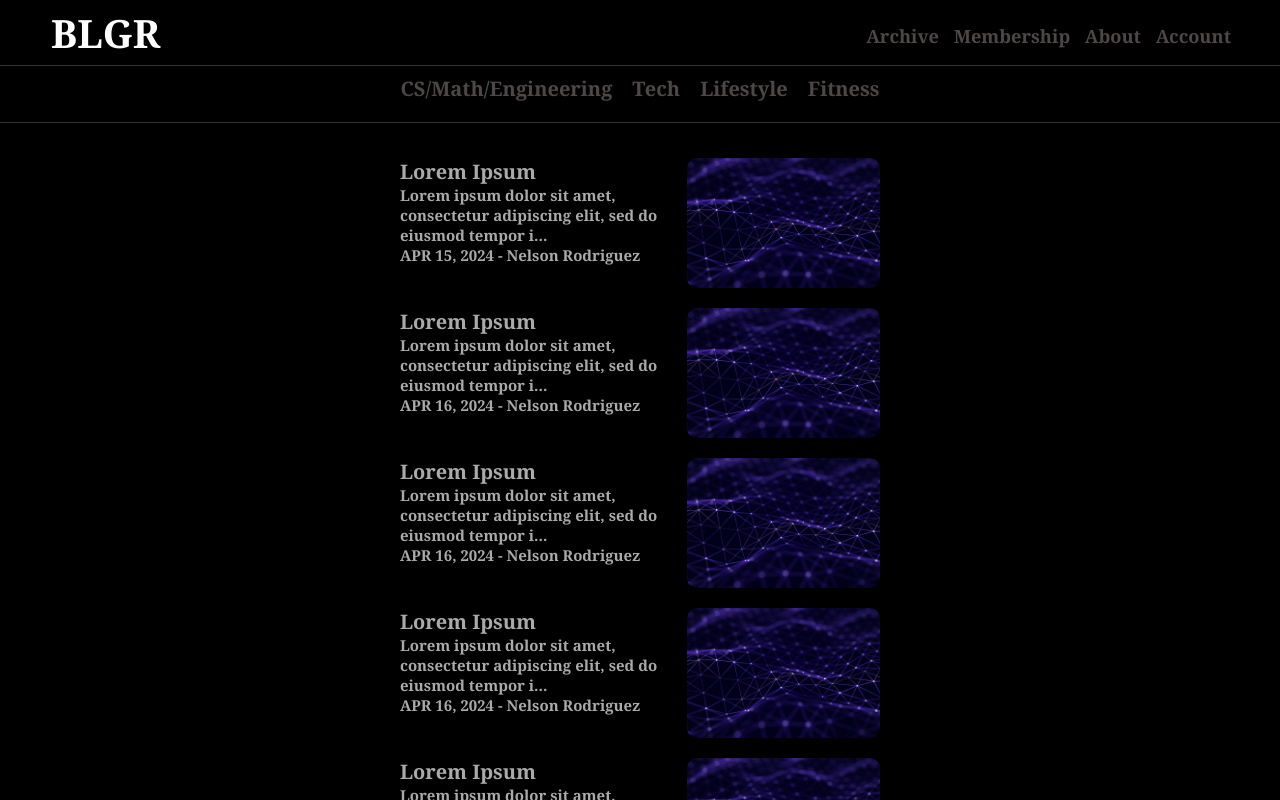
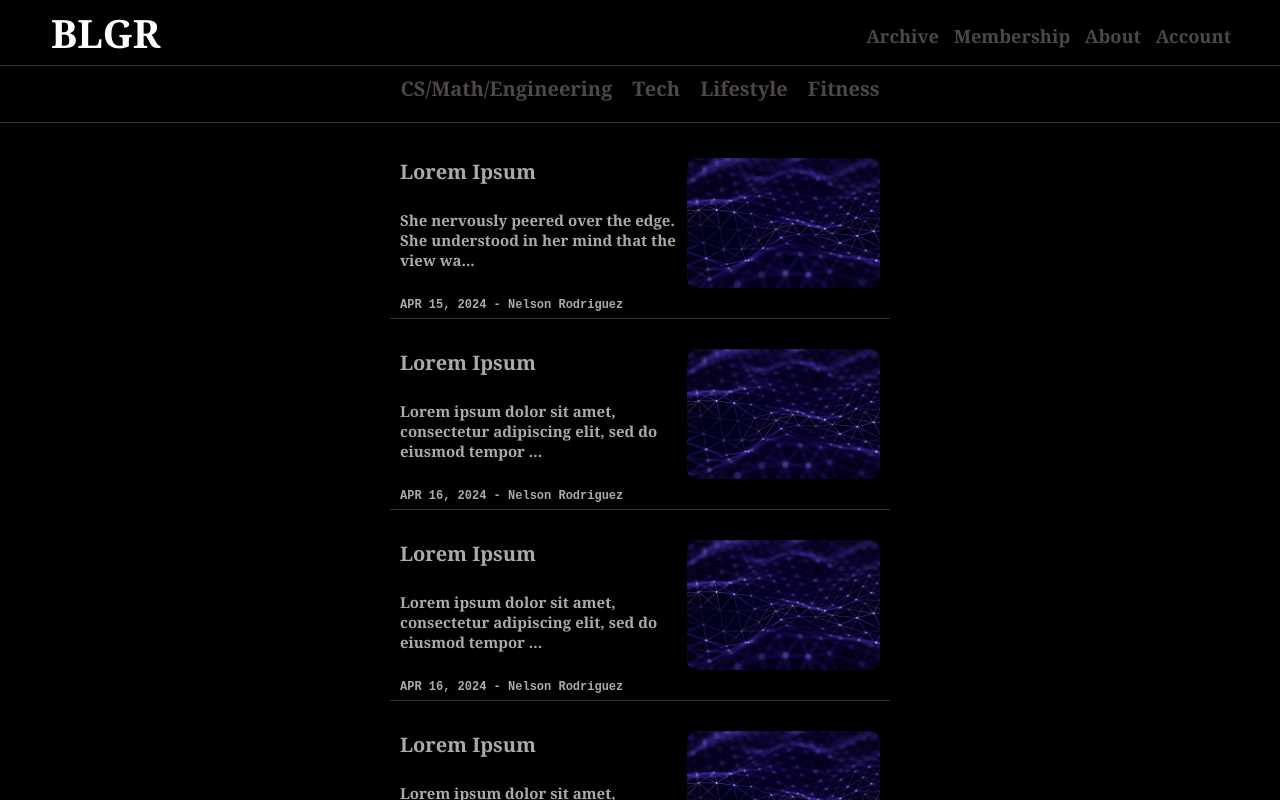
Before and after one commit to Yugenero/Nexus, a React (Create React App) app: page /archive in a window 1280 px wide. Shown: the top 800 px of the page. Built offline with nearby package versions, Linux system fonts and the light colour scheme.

Commit message:
CSS changes

```diff
--- a/package.json
+++ b/package.json
@@ -3,6 +3,7 @@
   "version": "0.1.0",
   "private": true,
   "dependencies": {
+    "@material-ui/core": "^4.12.4",
     "@testing-library/jest-dom": "^5.17.0",
     "@testing-library/react": "^11.2.7",
     "@testing-library/user-event": "^13.5.0",
--- a/src/App.js
+++ b/src/App.js
@@ -3,6 +3,8 @@ import Register from './pages/register.js';
 import Home from './pages/home.js';
 import Archive from './pages/archive.js';
 import About from './pages/about.js';
+import BlogPostList from './pages/components/blogPostList.js';
+import BlogPost from './pages/components/blogPost.js';
 import { BrowserRouter as Router, Route, Routes } from 'react-router-dom';
 
 function App() {
@@ -16,6 +18,8 @@ function App() {
             <Route path="/register" element={<Register />} />
             <Route path="/archive" element={<Archive />} />
             <Route path="/about" element={<About />} />
+            <Route path="/" exact component={BlogPostList} />
+            <Route path="/blog/:id" component={BlogPost} />
           </Routes>
         <body className="App-body">
 
--- a/src/pages/components/blogPostData.js
+++ b/src/pages/components/blogPostData.js
@@ -12,7 +12,7 @@ const posts = [
 		author: "Nelson Rodriguez",
 		date: "APR 15, 2024",
 		excerpt: "Lorem ipsum dolor sit amet...",
-		body: "Lorem ipsum dolor sit amet, consectetur adipiscing elit, sed do eiusmod tempor incididunt ut labore et dolore magna aliqua. Ut enim ad minim veniam, quis nostrud exercitation ullamco laboris nisi ut aliquip ex ea commodo consequat. Duis aute irure dolor in reprehenderit in voluptate velit esse cillum dolore eu fugiat nulla pariatur. Excepteur sint occaecat cupidatat non proident, sunt in culpa qui officia deserunt mollit anim id est laborum.",
+		body: "She nervously peered over the edge. She understood in her mind that the view was supposed to be beautiful, but all she felt was fear. There had always been something about heights that disturbed her, and now she could feel the full force of this unease. She reluctantly crept a little closer with the encouragement of her friends as the fear continued to build. She couldn't help but feel that something horrible was about to happen.",
 	},
 	{
 		id: 2,
@@ -25,7 +25,7 @@ const posts = [
 		body: "Lorem ipsum dolor sit amet, consectetur adipiscing elit, sed do eiusmod tempor incididunt ut labore et dolore magna aliqua. Ut enim ad minim veniam, quis nostrud exercitation ullamco laboris nisi ut aliquip ex ea commodo consequat. Duis aute irure dolor in reprehenderit in voluptate velit esse cillum dolore eu fugiat nulla pariatur. Excepteur sint occaecat cupidatat non proident, sunt in culpa qui officia deserunt mollit anim id est laborum.",
 	},
 	{
-		id: 2,
+		id: 3,
 		imgUrl: "/images/CS_flow.jpeg",
 		category: "CS/Math/Engineering",
 		title: "Lorem Ipsum",
@@ -35,7 +35,7 @@ const posts = [
 		body: "Lorem ipsum dolor sit amet, consectetur adipiscing elit, sed do eiusmod tempor incididunt ut labore et dolore magna aliqua. Ut enim ad minim veniam, quis nostrud exercitation ullamco laboris nisi ut aliquip ex ea commodo consequat. Duis aute irure dolor in reprehenderit in voluptate velit esse cillum dolore eu fugiat nulla pariatur. Excepteur sint occaecat cupidatat non proident, sunt in culpa qui officia deserunt mollit anim id est laborum.",
 	},
 	{
-		id: 2,
+		id: 4,
 		imgUrl: "/images/CS_flow.jpeg",
 		category: "CS/Math/Engineering",
 		title: "Lorem Ipsum",
@@ -45,7 +45,7 @@ const posts = [
 		body: "Lorem ipsum dolor sit amet, consectetur adipiscing elit, sed do eiusmod tempor incididunt ut labore et dolore magna aliqua. Ut enim ad minim veniam, quis nostrud exercitation ullamco laboris nisi ut aliquip ex ea commodo consequat. Duis aute irure dolor in reprehenderit in voluptate velit esse cillum dolore eu fugiat nulla pariatur. Excepteur sint occaecat cupidatat non proident, sunt in culpa qui officia deserunt mollit anim id est laborum.",
 	},
 	{
-		id: 2,
+		id: 5,
 		imgUrl: "/images/CS_flow.jpeg",
 		category: "CS/Math/Engineering",
 		title: "Lorem Ipsum",
@@ -55,7 +55,7 @@ const posts = [
 		body: "Lorem ipsum dolor sit amet, consectetur adipiscing elit, sed do eiusmod tempor incididunt ut labore et dolore magna aliqua. Ut enim ad minim veniam, quis nostrud exercitation ullamco laboris nisi ut aliquip ex ea commodo consequat. Duis aute irure dolor in reprehenderit in voluptate velit esse cillum dolore eu fugiat nulla pariatur. Excepteur sint occaecat cupidatat non proident, sunt in culpa qui officia deserunt mollit anim id est laborum.",
 	},
 	{
-		id: 2,
+		id: 6,
 		imgUrl: "/images/CS_flow.jpeg",
 		category: "CS/Math/Engineering",
 		title: "Lorem Ipsum",
@@ -66,7 +66,7 @@ const posts = [
 	},
 ].map(post => ({
 	...post,
-	excerpt: post.body.substring(0, 80) + "...",
+	excerpt: post.body.substring(0, 79) + "...",
 }));
 
 export default posts;
--- a/src/pages/components/blogPostList.js
+++ b/src/pages/components/blogPostList.js
@@ -12,9 +12,11 @@ import { Link } from "react-router-dom";
  */
 function BlogPostList( {posts} ) {
 	return (
+
 		<div className="blog_post_list">
 			{/** create an array of link components */}
 			{posts.map(post => (
+				<>
 				<Link className="blog_post_list_link" key={post.id} to={`/blog/${post.id}`}>
 					{/**alt incase user cant see img */}
 
@@ -26,6 +28,8 @@ function BlogPostList( {posts} ) {
 
 					<img className="blog_post_list_link_img" src={post.imgUrl} alt={post.title} />
 				</Link>
+				<div className="line_break"></div>
+			</>
 			))}
 		</div>
 	);
--- a/src/pages/components/footer.js
+++ b/src/pages/components/footer.js
@@ -1,19 +1,42 @@
 import React from "react";
-import { useNavigate } from 'react-router-dom';
+import { AppBar, Toolbar, Typography, Link } from '@material-ui/core';
+import { makeStyles } from '@material-ui/core/styles';
 import '../styles/home.css';
 
-// create header component to return to the home.js file
+/**
+ * Footer component that utilizes material ui styling
+ * @returns Footer component with material ui styling
+ */
+
+const useStyles = makeStyles({
+	footer: {
+		display: 'flex',
+		position: 'absolute',
+		backgroundColor: '#333',
+		bottom: 0,
+		width:'100vm',
+	},
+});
+
 function Footer() {
 
+	const classes = useStyles();
+
 	return (
-		<div className="footer">
-			<div className="footer_nav">
-				<a className="footer_link" href=""> Archive </a>
-				<a className="footer_link" href=""> Membership </a>
-				<a className="footer_link" href=""> About </a>
-				<a className="footer_link" href=""> Account </a>
-			</div>
-		</div>
+		<AppBar className={classes.footer} position="static">
+			<Toolbar>
+			<Typography variant="h6" color="inherit">
+				Footer
+			</Typography>
+			<Link color="inherit" href="#">
+				Link 1
+			</Link>
+			<Link color="inherit" href="#">
+				Link 2
+			</Link>
+			{/* Add more links as needed */}
+			</Toolbar>
+  		</AppBar>
 	);
 }
 
--- a/src/pages/home.js
+++ b/src/pages/home.js
@@ -2,6 +2,7 @@ import React, { useEffect } from "react";
 import anime from 'animejs';
 import { useNavigate } from 'react-router-dom';
 import Header from "./components/header";
+import Footer from "./components/footer";
 import './styles/home.css';
 
 function Home() {
@@ -33,6 +34,7 @@ function Home() {
 					Connect with me
 				</button>
 			</div>
+			<Footer/>
 		</div>
 	);
 }
--- a/src/pages/styles/archive.css
+++ b/src/pages/styles/archive.css
@@ -40,13 +40,16 @@
  * display affects the content within an item. (internal)
  */
 .blog_post_list {
-	display: grid;
+	display: flex;
 	position: relative;
 	flex-direction: column;
 	align-items: center;
+	border-radius: 20px;
 	width: 500px;
 	font-size: 20px;
 	transform: translateY(100px);
+	gap: 20px;
+	background-color: black;
 }
 .blog_post_list_link {
 	display: flex;
@@ -75,8 +78,11 @@
 	font-weight: bold;
 } .bpl_excerpt {
 	font-size: 15px;
+	margin-top: 25px;
 } .bpl_footer {
-	font-size: 15px;
+	font-family: 'Courier New', Courier, monospace;
+	margin-top: 28px;
+	font-size: 12px;
 }
 
 .blog_post_list_link_img {
@@ -86,3 +92,8 @@
 	height: 130px;
 	width: 200px;
 }
+
+.line_break {
+	border-top: 1px solid rgb(50, 50, 50);
+	width: 100%;
+}
--- a/src/pages/styles/home.css
+++ b/src/pages/styles/home.css
@@ -83,3 +83,11 @@
 .header_link {
 	cursor: pointer;
 }
+
+/**
+ * Footer Styles
+ */
+.footer {
+	display: flex;
+	position: relative;
+}
```
Also changed, not shown: 1 other file (tests, documents, lock files or other folders).
